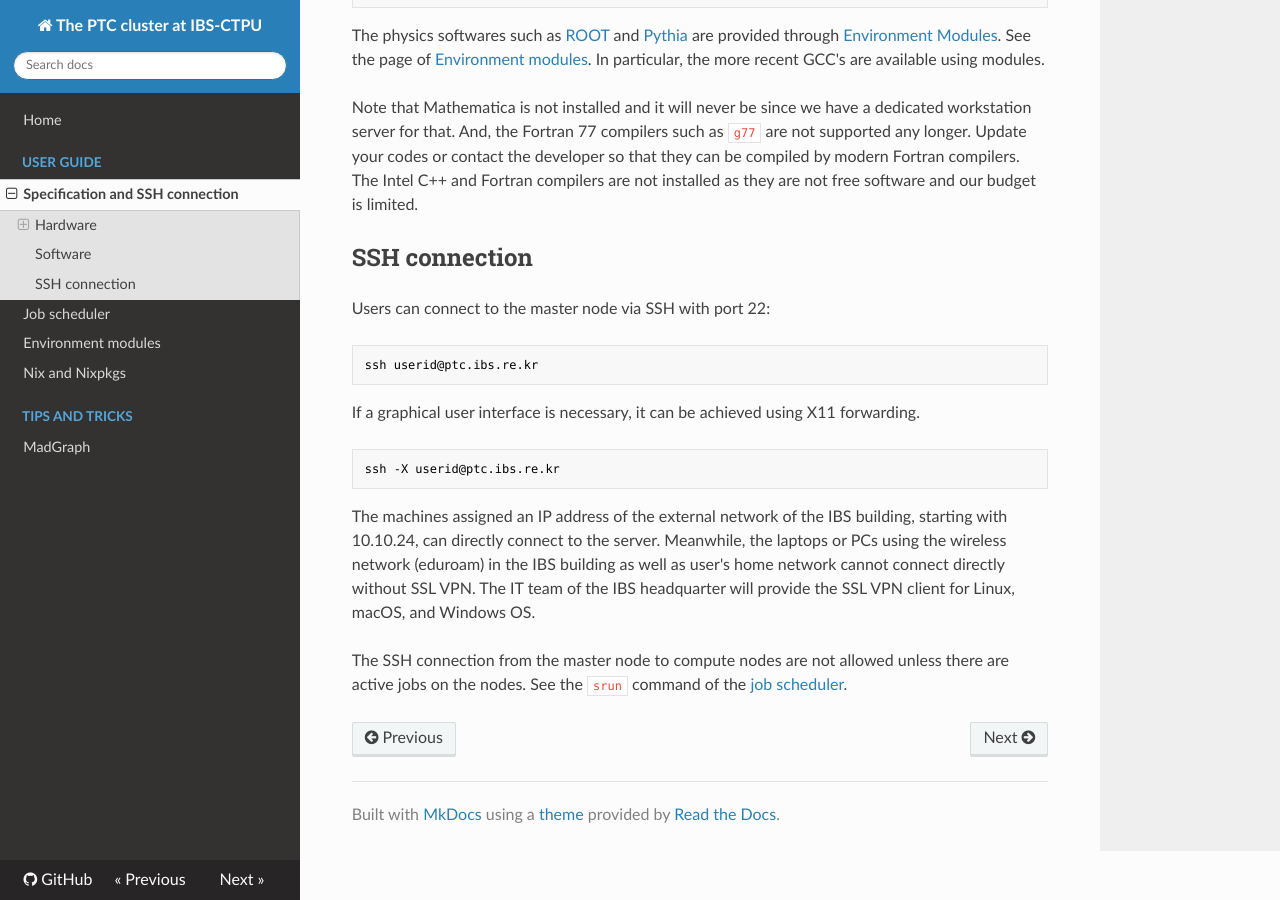
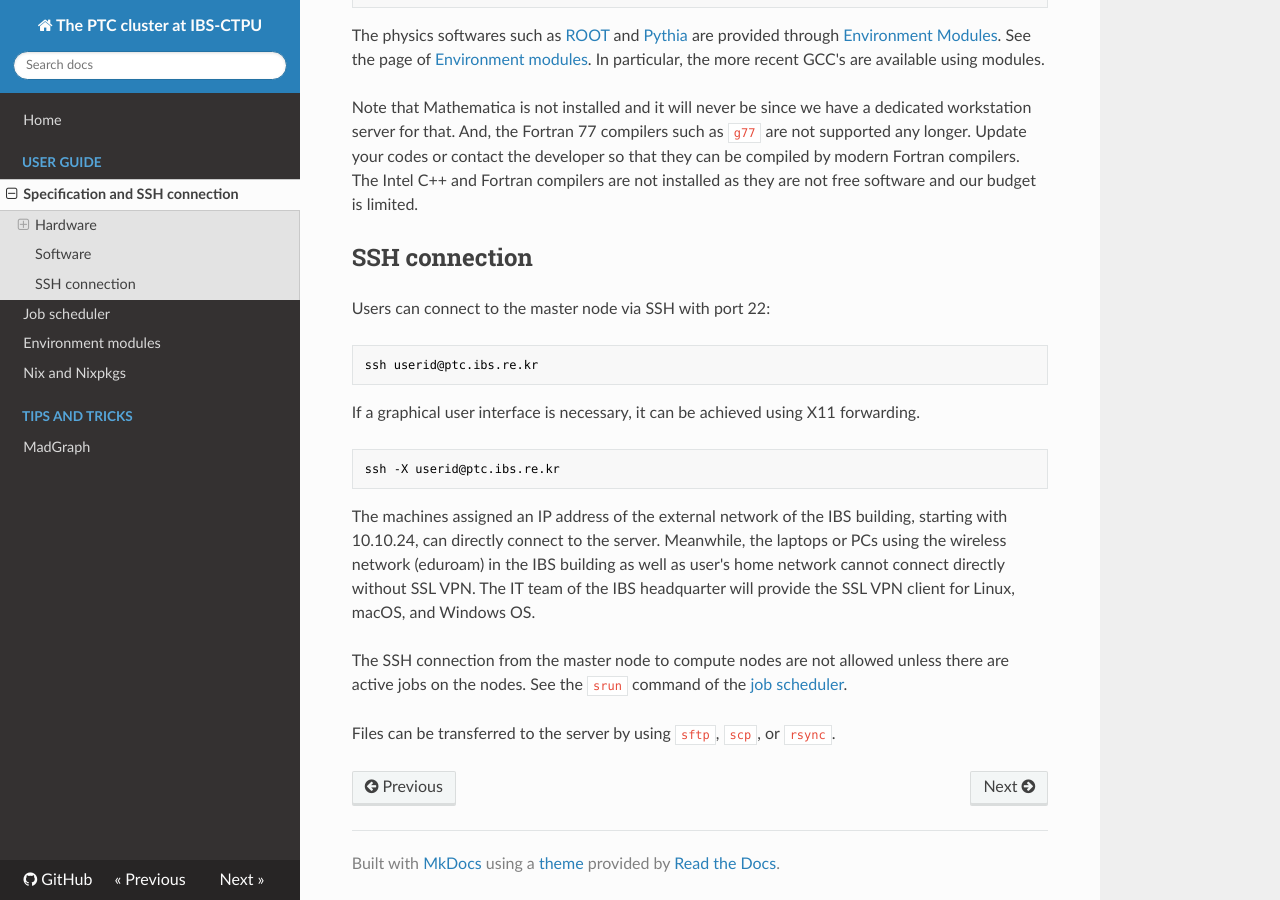
Before and after one commit to cbpark/ptc-cluster, an MkDocs documentation site: the page built from docs/specification.md, in a window 1280 px wide and 900 px high, scrolled down 1657 px. Built offline with MkDocs 1.6.1, drawn with Linux system fonts in a browser that asks for light colours; nearby versions of some CDN libraries; old or Windows-style settings are respelled for this version of MkDocs.

Commit message:
Add how to transfer files to server

```diff
--- a/docs/specification.md
+++ b/docs/specification.md
@@ -64,3 +64,5 @@ ssh -X userid@ptc.ibs.re.kr
 The machines assigned an IP address of the external network of the IBS building, starting with 10.10.24, can directly connect to the server. Meanwhile, the laptops or PCs using the wireless network (eduroam) in the IBS building as well as user's home network cannot connect directly without SSL VPN. The IT team of the IBS headquarter will provide the SSL VPN client for Linux, macOS, and Windows OS.
 
 The SSH connection from the master node to compute nodes are not allowed unless there are active jobs on the nodes. See the `srun` command of the [job scheduler](job-scheduler.md).
+
+Files can be transferred to the server by using `sftp`, `scp`, or `rsync`.
```
